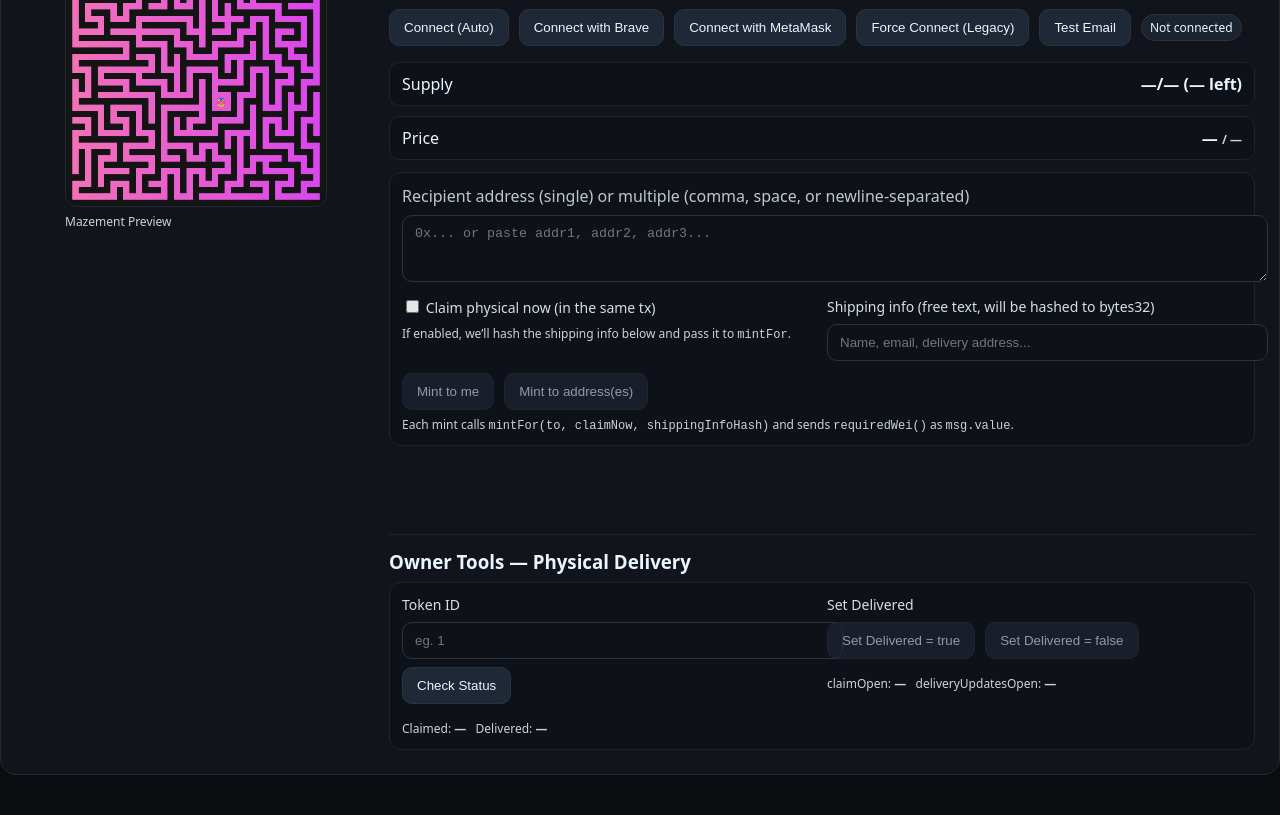
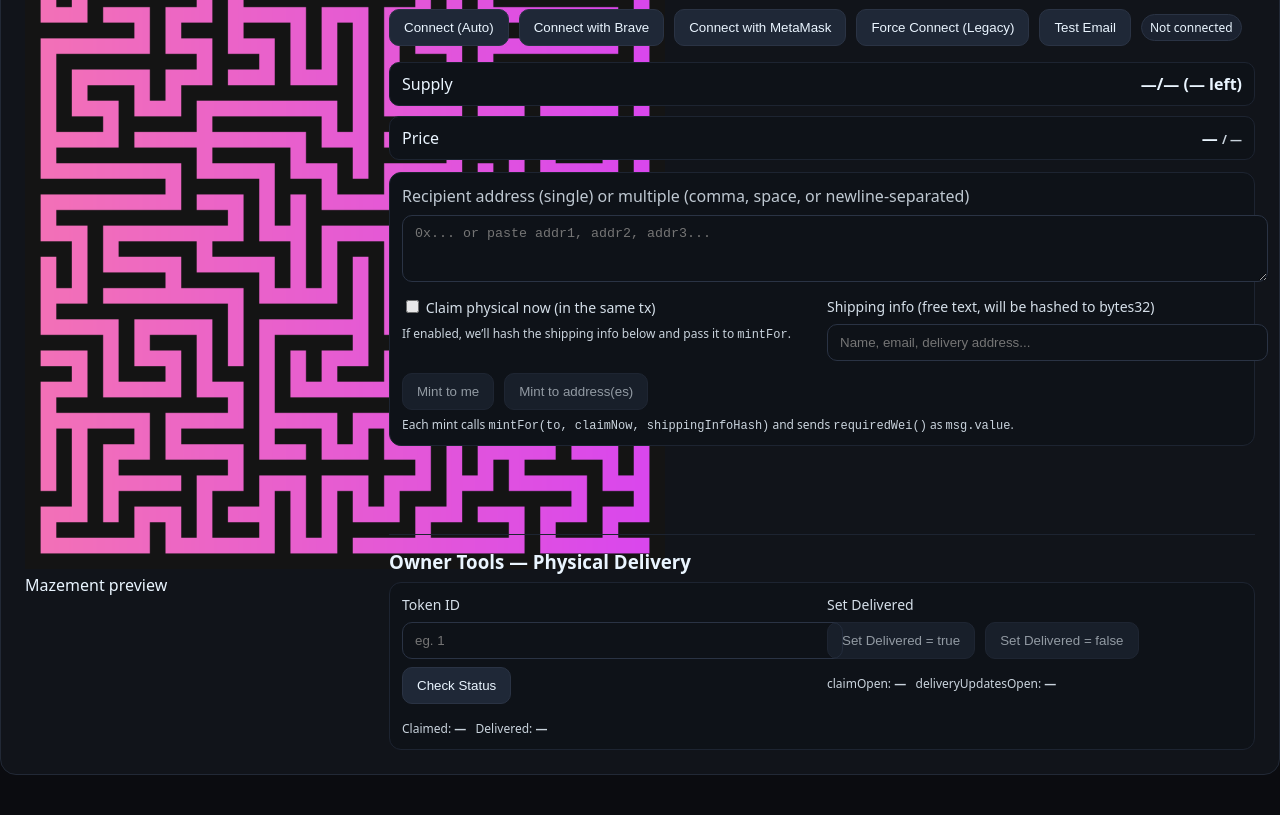
Before and after one commit to ccbdxb/main, a plain HTML site: page index.html in a window 1280 px wide. Shown: the part 136-951 px from the top of the page. Drawn offline with nearby package versions, Linux system fonts and the light colour scheme.

Commit message:
Update index.html

```diff
--- a/index.html
+++ b/index.html
@@ -66,11 +66,12 @@
     <div class="layout">
     <!-- LEFT -->
     <aside class="side">
-      <figure>
-        <!-- Replace src with your file/URL -->
-        <img class="preview" src="images/mazement_preview.png" alt="Mazement preview" />
-        <figcaption>Mazement Preview</figcaption>
-      </figure>
+      <aside class="art">
+      <!-- put the actual filename below; path is relative to index.html -->
+      <img src="images/mazement_preview.png" alt="Mazement preview"
+           width="640" height="640" loading="eager" decoding="async" />
+      <div class="caption">Mazement preview</div>
+    </aside>
     </aside>
     <main class="right">
     <h1>Owner Mint</h1>
```
